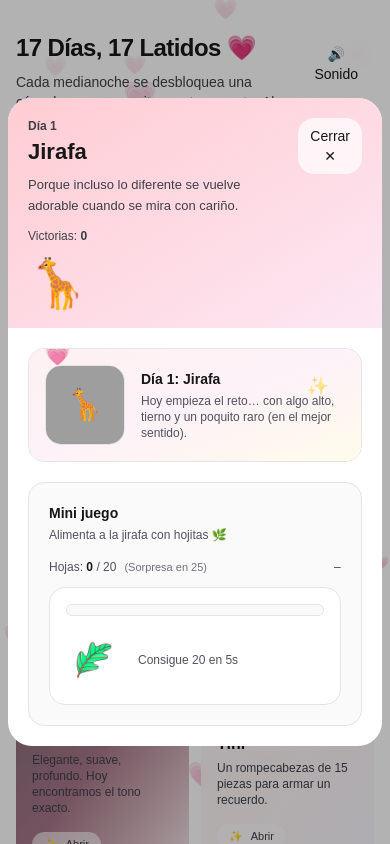
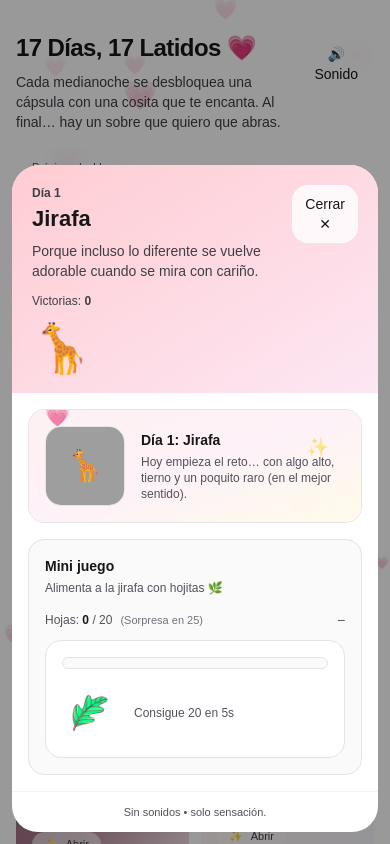
Before and after one commit to DiegoDIOSES/sanvalentin-17, a Next.js app: page / in a window 390 px wide. Both pictures are taken after a click on the button 102 px from the left and 471 px from the top of the page. Shown: the top 844 px of the page. Built offline with nearby package versions, Linux system fonts and the light colour scheme; grey boxes are pictures that could not be loaded.

Commit message:
Fix DayModal mobile sizing + enable close button

```diff
--- a/app/components/DayModal.tsx
+++ b/app/components/DayModal.tsx
@@ -41,6 +41,7 @@ export default function DayModal({
   const isFinal = item.day === 17;
 
   useEffect(() => {
+    // Sonido del día al abrir
     playSound(item.sound, muted, 0.85);
     return () => stopSound();
   }, [item.sound, muted]);
@@ -56,21 +57,23 @@ export default function DayModal({
     if (item.microGame === "hold") return <HoldGame onWin={onWin} />;
     return <DragGame onWin={onWin} />;
     // eslint-disable-next-line react-hooks/exhaustive-deps
-  }, [item.microGame, muted]);
+  }, [item.microGame]);
 
   return (
     <motion.div
       className="
         fixed inset-0 z-50
-        flex items-center justify-center
-        bg-black/30
-        p-2 sm:p-3 md:p-6
+        flex items-end md:items-center justify-center
+        bg-black/40
+        px-3 pb-[max(12px,env(safe-area-inset-bottom))]
+        pt-[max(12px,env(safe-area-inset-top))]
+        md:p-6
       "
       initial={{ opacity: 0 }}
       animate={{ opacity: 1 }}
       exit={{ opacity: 0 }}
-      // ✅ click fuera SIEMPRE cierra (no bloqueos)
       onMouseDown={() => {
+        // cerrar tocando el overlay
         playSound("/sounds/pop.mp3", muted, 0.6);
         onClose();
       }}
@@ -78,36 +81,36 @@ export default function DayModal({
       <motion.div
         onMouseDown={(e) => e.stopPropagation()}
         className="
-          w-full
-          max-w-[96vw] sm:max-w-2xl
+          w-full max-w-2xl
           overflow-hidden
-          rounded-[24px] sm:rounded-[26px]
           bg-white shadow-soft
-          max-h-[92vh] md:max-h-[86vh]
           flex flex-col
+          max-h-[92vh] md:max-h-[85vh]
+          rounded-[26px] md:rounded-[26px]
+          rounded-b-[26px]
+          rounded-t-[28px]
         "
-        initial={{ y: 26, scale: 0.985, opacity: 0 }}
+        initial={{ y: 40, scale: 0.98, opacity: 0 }}
         animate={{ y: 0, scale: 1, opacity: 1 }}
-        exit={{ y: 22, scale: 0.985, opacity: 0 }}
+        exit={{ y: 30, scale: 0.98, opacity: 0 }}
         transition={{ type: "spring", stiffness: 260, damping: 26 }}
       >
         {/* Header */}
         <div
-          className={`relative bg-gradient-to-br ${item.accentGradient}
-            px-5 py-5 sm:px-6 sm:py-6 md:px-7 md:py-6
-          `}
+          className={`relative bg-gradient-to-br ${item.accentGradient}`}
         >
-          <div className="relative flex items-start justify-between gap-4">
-            <div>
+          <div className="relative p-5 md:p-6">
+            <div className="flex items-start justify-between gap-4">
+              <div className="min-w-0">
                 <div className="text-xs font-semibold text-zinc-700">
                   Día {item.day}
                 </div>
 
-              <h2 className="mt-1 text-[22px] sm:text-2xl md:text-3xl font-semibold leading-tight">
+                <h2 className="mt-1 text-[22px] md:text-3xl font-semibold leading-tight">
                   {item.title}
                 </h2>
 
-              <p className="mt-2 text-[13px] sm:text-sm text-zinc-700 max-w-xl leading-relaxed">
+                <p className="mt-2 text-sm text-zinc-700 max-w-xl">
                   {item.description}
                 </p>
 
@@ -116,17 +119,25 @@ export default function DayModal({
                 </div>
               </div>
 
-            {/* ✅ botón cerrar principal NO bloqueado */}
+              {/* ✅ Cerrar siempre clickeable */}
               <button
-              onClick={() => {
+                type="button"
+                onMouseDown={(e) => e.stopPropagation()}
+                onPointerDown={(e) => e.stopPropagation()}
+                onClick={(e) => {
+                  e.stopPropagation();
                   playSound("/sounds/pop.mp3", muted, 0.6);
                   onClose();
                 }}
                 className="
+                  pointer-events-auto
+                  relative z-50
                   rounded-2xl
-                bg-white/70 backdrop-blur
-                px-3 py-2
-                text-sm
+                  bg-white/80 backdrop-blur
+                  border border-white/60
+                  px-3 py-2 text-sm
+                  shadow-soft
+                  active:scale-[0.98]
                 "
               >
                 Cerrar ✕
@@ -134,66 +145,61 @@ export default function DayModal({
             </div>
 
             <motion.div
-            className="mt-4 text-5xl sm:text-6xl md:text-6xl"
-            initial={{ scale: 0.82, rotate: -6, opacity: 0 }}
+              className="mt-4 text-5xl md:text-6xl"
+              initial={{ scale: 0.8, rotate: -6, opacity: 0 }}
               animate={{ scale: 1, rotate: 0, opacity: 1 }}
               transition={{ type: "spring", stiffness: 220, damping: 14 }}
             >
               {item.emoji}
             </motion.div>
           </div>
+        </div>
 
-        {/* Body */}
-        <div className="flex-1 overflow-y-auto px-5 py-5 sm:px-6 sm:py-6 md:px-7 md:py-6">
+        {/* Body (scroll bien en móvil) */}
+        <div className="flex-1 min-h-0 overflow-y-auto p-4 md:p-7">
+          {/* Día 1 */}
           {item.day === 1 ? (
-            <div className="space-y-5">
+            <div className="space-y-4">
               <Day01Giraffe />
-              <div className="rounded-2xl border border-zinc-200 bg-zinc-50 p-5">
+              <div className="rounded-2xl border border-zinc-200 bg-zinc-50 p-4">
                 <div className="text-sm font-semibold">Mini juego</div>
                 <p className="mt-1 text-xs text-zinc-600">
                   Alimenta a la jirafa con hojitas 🌿
                 </p>
-                <div className="mt-3">
                 <Day01FeedGiraffe onWin={onWin} />
               </div>
             </div>
-            </div>
           ) : item.day === 2 ? (
-            <div className="space-y-5">
+            <div className="space-y-4">
               <Day02ChocolateCake />
-              <div className="rounded-2xl border border-zinc-200 bg-zinc-50 p-5">
+              <div className="rounded-2xl border border-zinc-200 bg-zinc-50 p-4">
                 <div className="text-sm font-semibold">Mini juego</div>
                 <p className="mt-1 text-xs text-zinc-600">
                   Decora la torta con ingredientes antes de que se acabe el
                   tiempo ✨
                 </p>
-                <div className="mt-3">
                 <Day02DecorateCake onWin={onWin} />
               </div>
             </div>
-            </div>
           ) : item.day === 3 ? (
-            <div className="space-y-5">
+            <div className="space-y-4">
               <Day03WineTone />
-              <div className="rounded-2xl border border-zinc-200 bg-zinc-50 p-5">
+              <div className="rounded-2xl border border-zinc-200 bg-zinc-50 p-4">
                 <div className="text-sm font-semibold">Mini juego</div>
                 <p className="mt-1 text-xs text-zinc-600">
-                  Encuentra el tono vino perfecto 🍷
+                  Encuentra el tono vino perfecto. No es rapidez… es sensación 🍷
                 </p>
-                <div className="mt-3">
                 <Day03FindWineTone onWin={onWin} muted={muted} />
               </div>
             </div>
-            </div>
           ) : item.day === 4 ? (
-            <div className="space-y-5">
+            <div className="space-y-4">
               <Day04Tini />
-              <div className="rounded-2xl border border-zinc-200 bg-zinc-50 p-5">
+              <div className="rounded-2xl border border-zinc-200 bg-zinc-50 p-4">
                 <div className="text-sm font-semibold">Mini juego</div>
                 <p className="mt-1 text-xs text-zinc-600">
                   Rompecabezas de 15 piezas. Cada vez se mezcla distinto 🧩
                 </p>
-                <div className="mt-3">
                 <Day04TiniPuzzle
                   onWin={onWin}
                   muted={muted}
@@ -201,16 +207,14 @@ export default function DayModal({
                 />
               </div>
             </div>
-            </div>
           ) : item.day === 5 ? (
-            <div className="space-y-5">
+            <div className="space-y-4">
               <Day05BuenosAires />
-              <div className="rounded-2xl border border-zinc-200 bg-zinc-50 p-5">
+              <div className="rounded-2xl border border-zinc-200 bg-zinc-50 p-4">
                 <div className="text-sm font-semibold">Mini juego</div>
                 <p className="mt-1 text-xs text-zinc-600">
-                  Enciende la ciudad y abre Spotify 🌆✨
+                  Enciende la ciudad y luego te llevo a la melodía 🌆✨
                 </p>
-                <div className="mt-3">
                 <Day05LightCity
                   onWin={onWin}
                   muted={muted}
@@ -218,41 +222,34 @@ export default function DayModal({
                 />
               </div>
             </div>
-            </div>
           ) : item.day === 6 ? (
             <div className="space-y-4">
-              {/* ✅ Más “cómodo” en celular: altura mayor y con límites sanos */}
-              <div className="h-[74vh] sm:h-[68vh] md:h-[62vh] min-h-[520px] sm:min-h-[560px] md:min-h-[520px] max-h-[860px]">
+              {/* ✅ Experiencia grande: que el componente use el alto disponible */}
+              <div className="min-h-[66vh] md:min-h-[62vh]">
                 <Day06ImanolExperience onWin={onWin} />
-              </div>
-
-              <div className="pt-1 text-[11px] text-zinc-600 text-center">
-                Sin sonidos • solo sensación.
               </div>
             </div>
           ) : item.day === 7 ? (
-            <div className="space-y-5">
+            <div className="space-y-4">
               <Day07Flowers />
-              <div className="rounded-2xl border border-zinc-200 bg-zinc-50 p-5">
+              <div className="rounded-2xl border border-zinc-200 bg-zinc-50 p-4">
                 <div className="text-sm font-semibold">Mini juego</div>
                 <p className="mt-1 text-xs text-zinc-600">
                   5 semillas, 5 gestos distintos. Haz florecer el jardín 🌸
                 </p>
-                <div className="mt-3">
                 <Day07GardenBloom onWin={onWin} muted={muted} />
               </div>
             </div>
-            </div>
           ) : !isFinal ? (
-            <div className="rounded-2xl border border-zinc-200 bg-zinc-50 p-5">
+            <div className="rounded-2xl border border-zinc-200 bg-zinc-50 p-4">
               <div className="text-sm font-semibold">Mini juego</div>
               <p className="mt-1 text-xs text-zinc-600">
                 Cada día se siente distinto 😉
               </p>
-              <div className="mt-3">{Game}</div>
+              {Game}
             </div>
           ) : (
-            <div className="rounded-2xl border border-zinc-200 bg-zinc-50 p-6">
+            <div className="rounded-2xl border border-zinc-200 bg-zinc-50 p-5">
               <div className="text-sm font-semibold">El sobre final 💌</div>
               <p className="mt-2 text-sm text-zinc-700 leading-relaxed">
                 “Esto es solo una de las cosas que te gustan.
@@ -260,7 +257,7 @@ export default function DayModal({
                 Pero compartirlas contigo… empieza a gustarme más.”
               </p>
 
-              <div className="mt-5 flex flex-col sm:flex-row gap-2">
+              <div className="mt-4 flex flex-col sm:flex-row gap-2">
                 <button
                   onClick={() => {
                     confetti({
@@ -289,6 +286,11 @@ export default function DayModal({
             </div>
           )}
         </div>
+
+        {/* Footer note (no ocupa mucho en móvil) */}
+        <div className="border-t border-zinc-100 px-4 py-3 text-center text-[11px] text-zinc-600">
+          Sin sonidos • solo sensación.
+        </div>
       </motion.div>
     </motion.div>
   );
```
Lines whose indentation alone changed are shown as unchanged.
